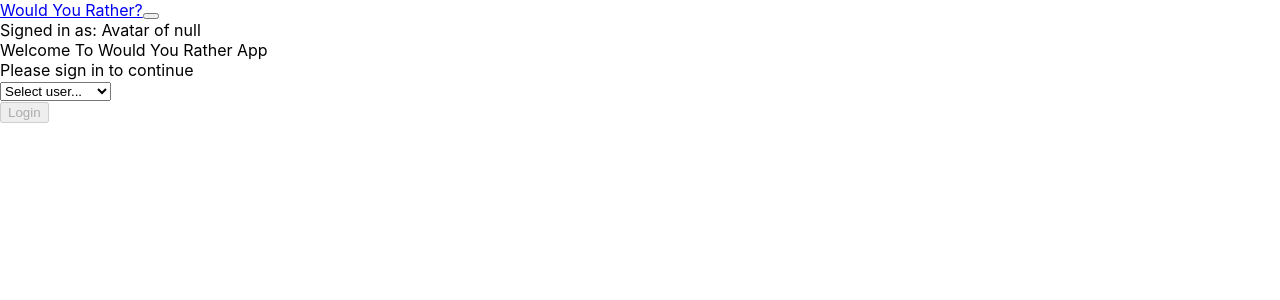
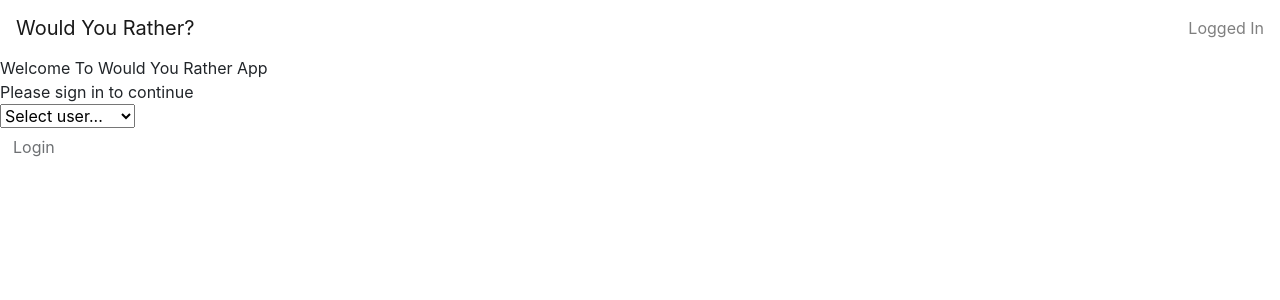
Before and after one commit to mischegoss/what-would-you-do-react-redux, a React (Create React App) app: page / in a window 1280 px wide. Shown: the top 300 px of the page. Built offline with nearby package versions, Linux system fonts and the light colour scheme.

Commit message:
Feat: Add name to navBar withconditional

```diff
--- a/src/App.js
+++ b/src/App.js
@@ -3,6 +3,7 @@ import { handleInitialData } from './actions/getdata'
 import { connect } from 'react-redux'
 import Login from './components/login'
 import NavBar from './components/navbar'
+import 'bootstrap/dist/css/bootstrap.min.css';
 //import AuthRoute from './userauthroute'
 //import { render } from '@testing-library/react';
 
--- a/src/components/navbar/index.js
+++ b/src/components/navbar/index.js
@@ -7,16 +7,28 @@ class NavBar extends React.Component {
     render() {
         const {authedUser} = this.props
 
+
+
     return (
 
 
         <Navbar>
-  <Navbar.Brand href="#home">Would You Rather?</Navbar.Brand>
+  <Navbar.Brand >Would You Rather?</Navbar.Brand>
   <Navbar.Toggle />
   <Navbar.Collapse className="justify-content-end">
-    <Navbar.Text>
-      Signed in as: {`Avatar of ${authedUser}`}
-    </Navbar.Text>
+    <div>
+    {authedUser != null ? (
+        <Navbar.Text>
+        {`Welcome ${authedUser}`}
+        </Navbar.Text>
+        ) : (
+            <Navbar.Text>
+          Logged In
+          </Navbar.Text>
+        )
+
+        }
+        </div>
   </Navbar.Collapse>
 </Navbar>
     )
--- a/src/index.js
+++ b/src/index.js
@@ -2,7 +2,7 @@ import React from 'react';
 import ReactDOM from 'react-dom';
 import './index.css';
 import App from './App';
-//import { handleInitialData } from '../src/actions/getdata';
+
 import reducers from './reducers'
 import middleware from './middleware'
 import { createStore } from 'redux'
```
